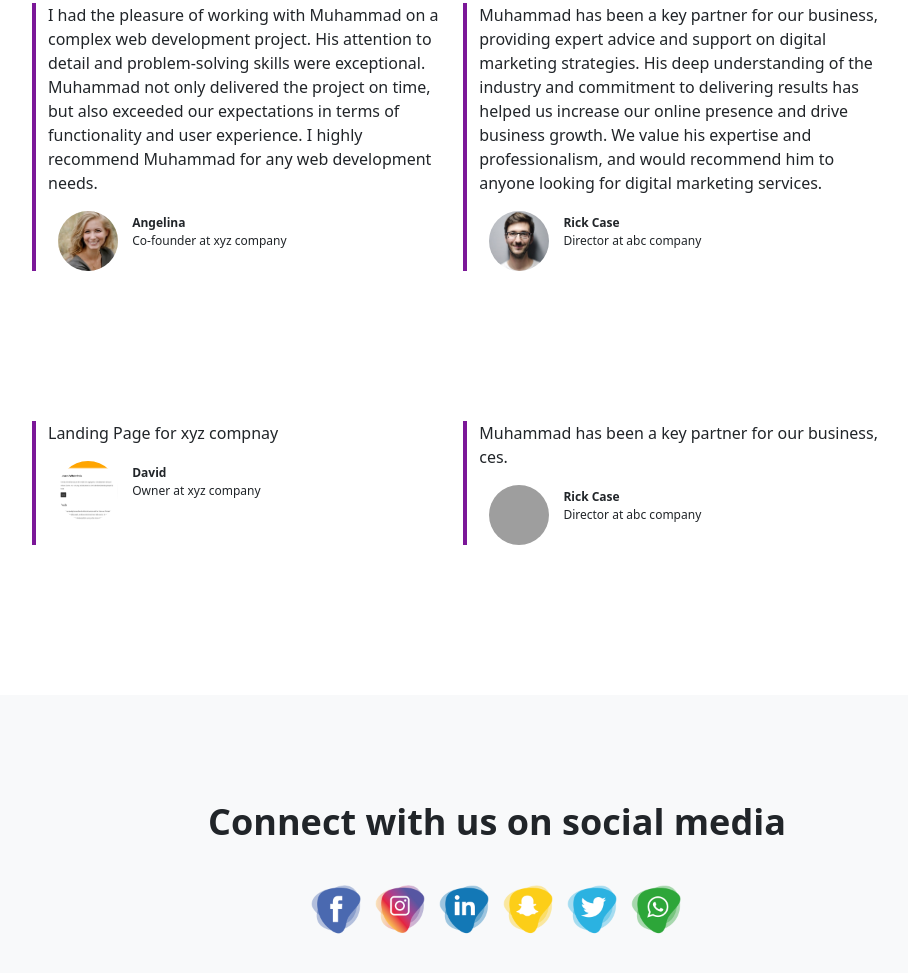
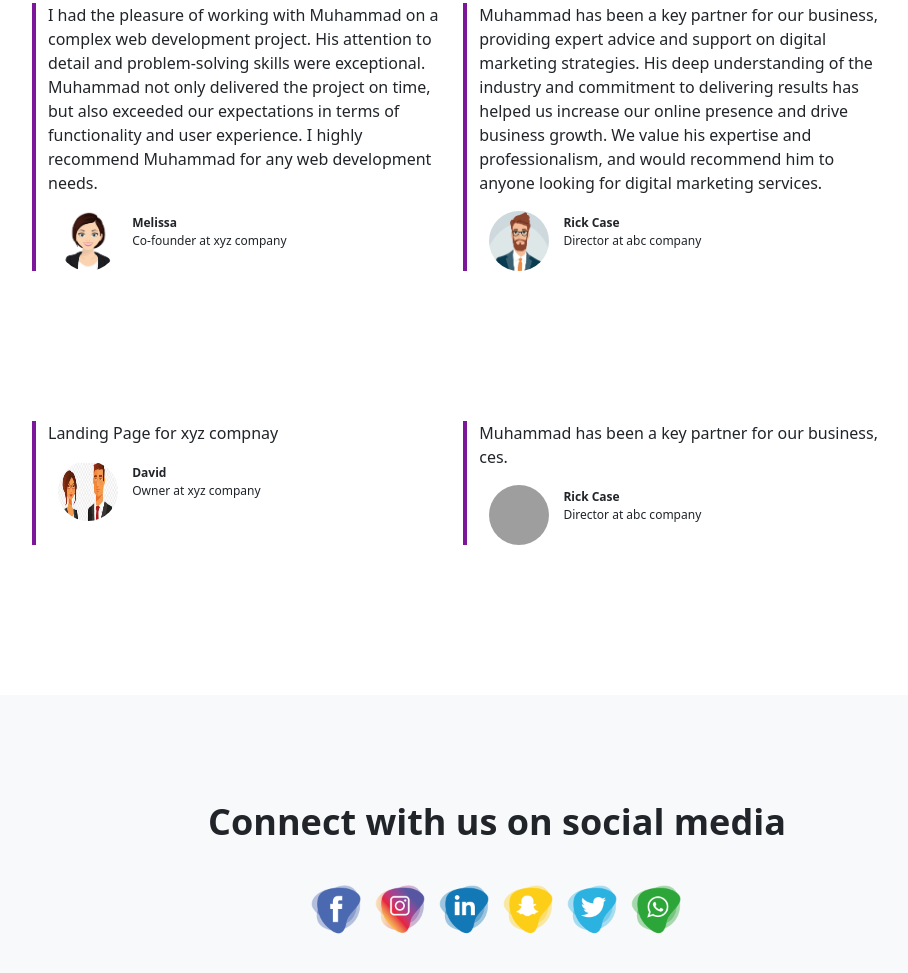
Before and after one commit to mmoghal/silent_theory, a plain HTML site: page index.html in a window 1280 px wide. Shown: the part 2182-3155 px from the top of the page, without its empty margins (143-1051 px from the left). Drawn offline with nearby package versions, Linux system fonts and the light colour scheme; grey boxes are pictures that could not be loaded.

Commit message:
Added images

```diff
--- a/index.html
+++ b/index.html
@@ -150,12 +150,12 @@
     <div class="row offset-1">
       <div class="col-md-5 testimonials">
         <p>I had the pleasure of working with Muhammad on a complex web development project. His attention to detail and problem-solving skills were exceptional. Muhammad not only delivered the project on time, but also exceeded our expectations in terms of functionality and user experience. I highly recommend Muhammad for any web development needs.</p>
-        <img src="./assets/images/user1.jpg">
-        <p class="user-details"><b>Angelina</b><br> Co-founder at xyz company</p>
+        <img src="./assets/images/customer_image1.png">
+        <p class="user-details"><b>Melissa</b><br> Co-founder at xyz company</p>
   </div>
   <div class="col-md-5 testimonials">
         <p>Muhammad has been a key partner for our business, providing expert advice and support on digital marketing strategies. His deep understanding of the industry and commitment to delivering results has helped us increase our online presence and drive business growth. We value his expertise and professionalism, and would recommend him to anyone looking for digital marketing services.</p>
-        <img src="./assets/images/user2.jpg">
+        <img src="./assets/images/customer_image2.png">
         <p class="user-details"><b>Rick Case</b><br> Director at abc company</p>
   </div>
   </div>
@@ -170,7 +170,7 @@
       <div class="col-md-5 testimonials">
         <p>Landing Page for xyz compnay </p>
         <a href="https://mmoghal.github.io/fast-door/">
-        <img src="./assets/images/landing_page2.png" alt="Application 1"></a>
+        <img src="./assets/images/customer_image3.png" alt="Application 1"></a>
         <p class="user-details"><b>David</b><br> Owner at xyz company</p>
   </div>
   <div class="col-md-5 testimonials">
```
Also changed, not shown: assets/images/customer_image1.png (added), assets/images/customer_image2.png (added), assets/images/customer_image3.png (added).
